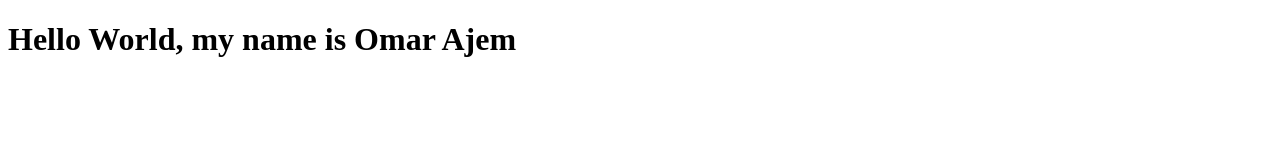
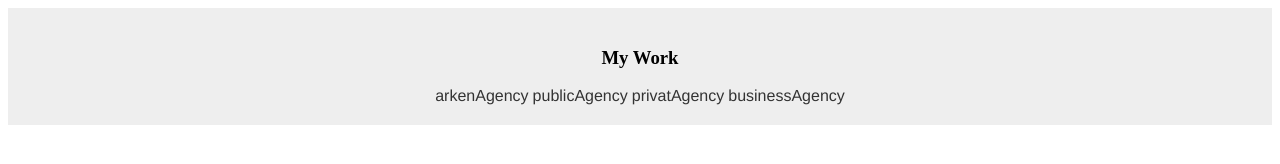
Before and after one commit to Omrize/omrize.github.io, a plain HTML site: page index.html in a window 1280 px wide. Drawn offline with Linux system fonts and the light colour scheme.

Commit message:
Update index.html

```diff
--- a/index.html
+++ b/index.html
@@ -1,8 +1,36 @@
 <!DOCTYPE html>
 <html>
-
+<head>
+  <style>
+    ul{
+      margin:0;
+      padding:20px 0;
+      background:#EEE;
+      list-style:none;
+      text-align:center;
+    }
+    h4{
+      font-family:helvetica;
+      text-transform:uppercase;
+    }
+    li{
+      display:inline;
+    }
+    a{
+      text-decoration:none;
+      color:#333;
+      font-family:helvetica;
+    }
+  </style>
+</head>
 <body>
-<h1>Hello World, my name is Omar Ajem</h1>
+<ul>
+  <h3>My Work</h3>
+  <li><a href="#">arkenAgency</a></li>
+  <li><a href="#">publicAgency</a></li>
+  <li><a href="#">privatAgency</a></li>
+  <li><a href="#">businessAgency</a></li>
+</ul>
 </body>
 
 </html>
```
